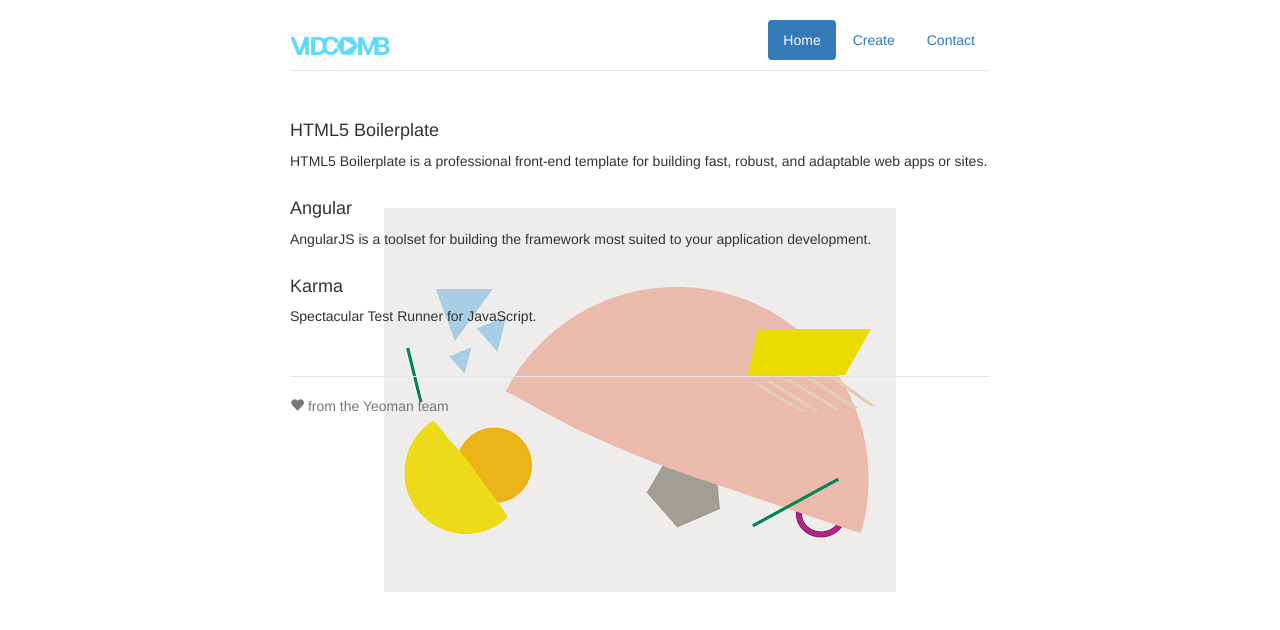
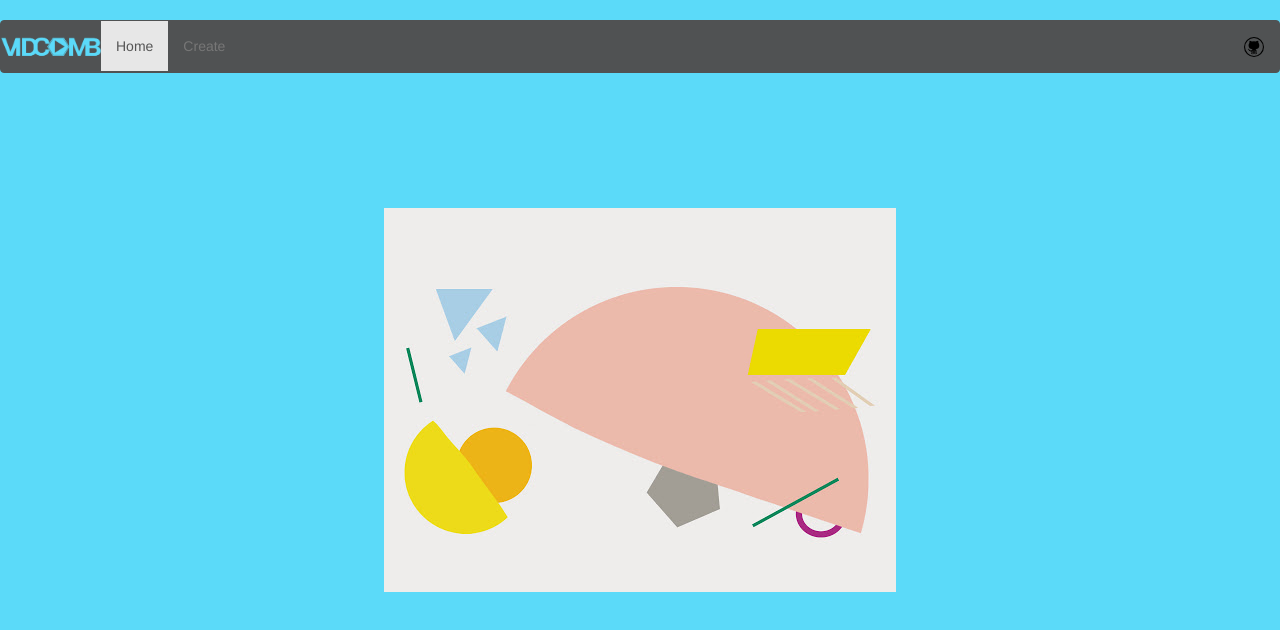
Before and after one commit to wk-cof/vidcomb, a website: page app/index.html in a window 1280 px wide. Drawn offline with nearby package versions, Linux system fonts and the light colour scheme; some packages are replaced by stand-ins of ours; files that its build step writes are made by us from their sources.

Commit message:
I think I broke something, but it's pretty

```diff
--- a/app/index.html
+++ b/app/index.html
@@ -21,14 +21,40 @@
     <![endif]-->
 
     <!-- Add your site or application content here -->
-    <div class="container">
+    <nav class="navbar navbar-default" role="navigation">
+      <!-- Brand and toggle get grouped for better mobile display -->
+      <div class="navbar-header">
+        <button type="button" class="navbar-toggle" data-toggle="collapse" data-target="#bs-example-navbar-collapse-1">
+          <span class="sr-only">Toggle navigation</span>
+          <span class="icon-bar"></span>
+          <span class="icon-bar"></span>
+          <span class="icon-bar"></span>
+        </button>
+        <a class="navbar-brand no-padding" href="#"><img src="images/VidComb_Logo_Blue.png" alt="Logo" height="50" width="100"></a>
+      </div>
+
+      <!-- Collect the nav links, forms, and other content for toggling -->
+      <div class="collapse navbar-collapse" id="bs-example-navbar-collapse-1">
+        <ul class="nav navbar-nav">
+          <li class="active"><a ng-href="#">Home</a></li>
+          <li><a ng-href="#/create">Create</a></li>
+        </ul>
+
+        <ul class="nav navbar-nav navbar-right">
+          <li><a href="https://github.com/wk-cof/vidcomb"><img src="images/github.svg" alt="Take our code!" height="20" width="20"></a></li>
+        </ul>
+      </div><!-- /.navbar-collapse -->
+    </nav>
+    <!--div class="container">
       <div class="header">
         <ul class="nav nav-pills pull-right">
           <li class="active"><a ng-href="#">Home</a></li>
           <li><a ng-href="#/create">Create</a></li>
           <li><a ng-href="#">Contact</a></li>
         </ul>
-        <img src="images/VidComb_Logo_Blue.png" alt="Logo" height="50" width="100">
+        <div class="navbar-header">
+          <img src="images/VidComb_Logo_Blue.png" alt="Logo" height="50" width="100">
+        </div>
       </div>
 
       <div ng-view=""></div>
@@ -36,7 +62,7 @@
       <div class="footer">
         <p><span class="glyphicon glyphicon-heart"></span> from the Yeoman team</p>
       </div>
-    </div>
+    </div-->
 
 
     <!-- Google Analytics: change UA-XXXXX-X to be your site's ID -->
--- a/app/styles/main.css
+++ b/app/styles/main.css
@@ -1,5 +1,6 @@
 /* Space out content a bit */
 body {
+  background-color: #5bdaf9;
   background-image: url("/images/VidComb_Background1.jpg");
   background-repeat: no-repeat;
   background-attachment: fixed;
@@ -16,8 +17,20 @@ body {
   padding-right: 15px;
 }
 
+.navbar-default {
+    background-color: #505253;
+    border-color: #505253;
+}
+.no-padding{
+  padding: 0px 0px;
+}
+.navbar-brand {
+  /*color: $colDefault;*/
+}
+
 /* Custom page header */
 .header {
+  background-color: #F8F8F8;
   border-bottom: 1px solid #e5e5e5;
 }
 /* Make the masthead heading the same height as the navigation */
```
Also changed, not shown: app/images/github.svg (added), firebase.json (added).
